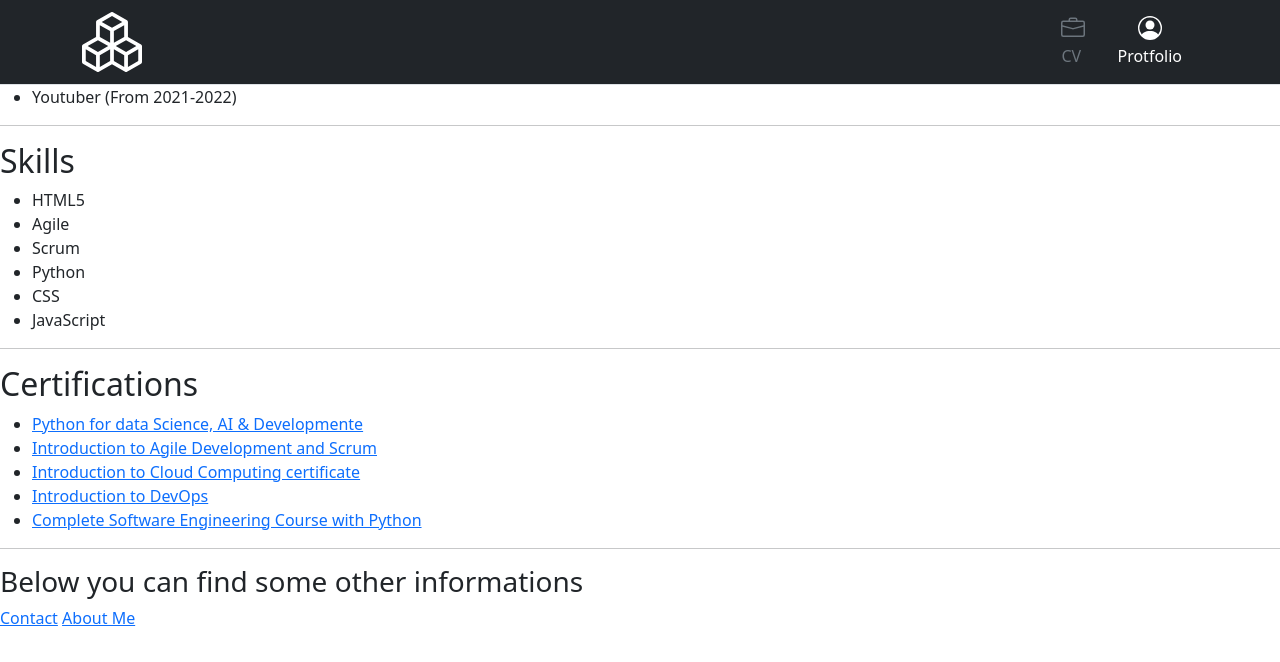
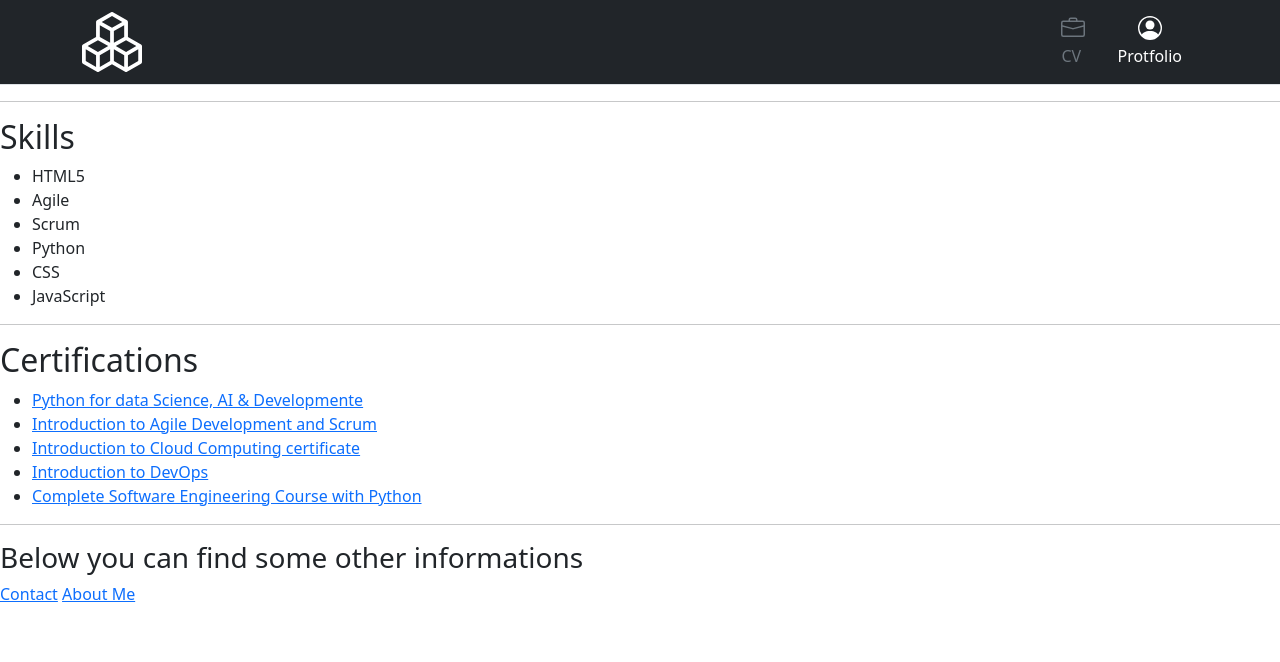
Before and after one commit to GodwinDJK/My-Resume, a plain HTML site: page index.html in a window 1280 px wide. Drawn offline with nearby package versions, Linux system fonts and the light colour scheme.

Commit message:
index.html

```diff
--- a/index.html
+++ b/index.html
@@ -51,7 +51,7 @@
 
 
     <ul>
-        <li>Youtuber (From 2021-2022)</li>
+
 
     </ul>
     <hr />
```
